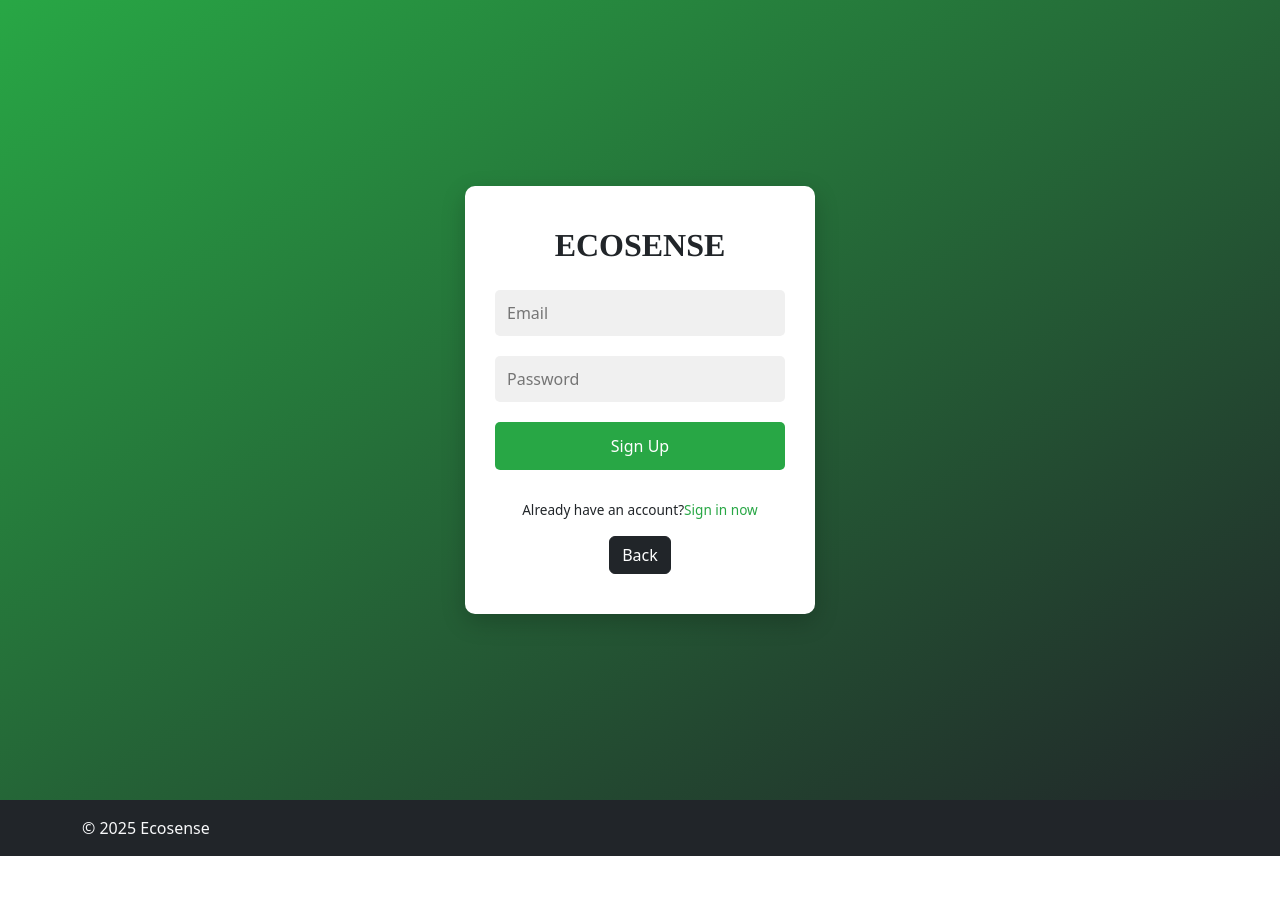
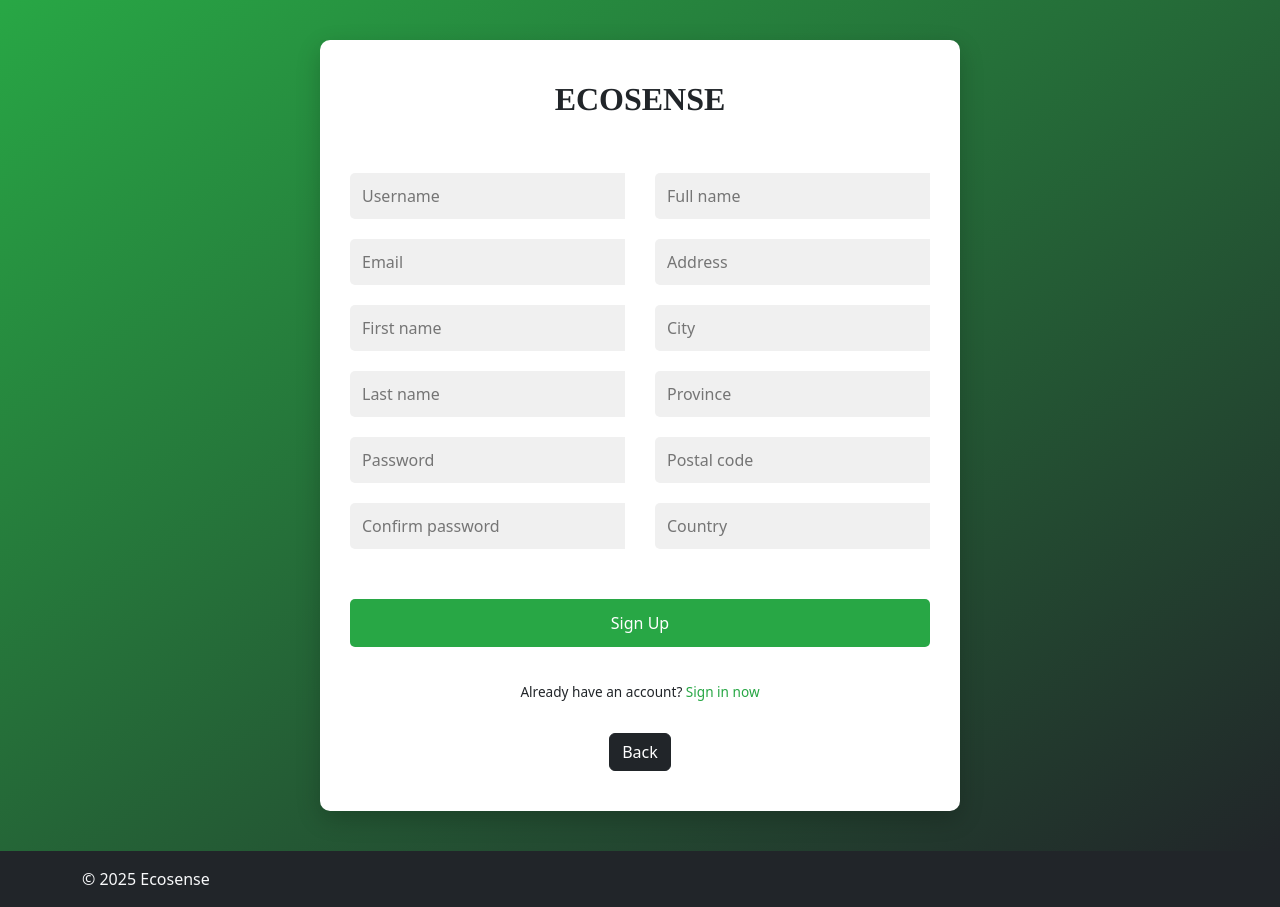
Before and after one commit to MichaelBarbi/Ecosense, a Django app: template templates/register.html in a window 1280 px wide. Shown: the part 87-994 px from the top of the page. Before the commit the page ends 943 px from the top, so only its background shows below. Run offline with Django 5.2, Linux system fonts and the light colour scheme; the template is opened without the code that fills it, so the values that code supplies are empty; parts of the project's set-up code (start-up, migrations or seed data) failed here and were passed over.

Commit message:
fixed some grapichal errors + added more customization to the register page

```diff
--- a/templates/base.html
+++ b/templates/base.html
@@ -39,7 +39,7 @@
         <!-- Navbar -->
         {% if request.path != '/login/' and request.path != '/register/' %}
             {% if user.is_authenticated and user.customer %}
-                {% include "navbar.html" %}
+                {% include "navbar/navbar.html" %}
             {% elif user.is_authenticated and user.staff %}
                 {% include "navbar_staff.html" %}
             {% else %}
--- a/templates/login.html
+++ b/templates/login.html
@@ -133,7 +133,7 @@
                 </div>
 
                 <div class="checkbox-group">
-                    <label><input type="checkbox" />Remember me</label>
+                    <label><input type="checkbox" /> Remember me</label>
                 </div>
 
                 <button type="submit" class="login-button">Sign In</button>
--- a/templates/register.html
+++ b/templates/register.html
@@ -9,10 +9,11 @@
 
     #overlayCard {
         background: linear-gradient(to bottom right, #28a745, #212529);
-        height: 100vh;
+        height: auto;
         display: flex;
         justify-content: center;
         align-items: center;
+        padding: 5vh 0px;
     }
 
     .login-wrapper {
@@ -20,13 +21,47 @@
         padding: 40px 30px;
         border-radius: 10px;
         box-shadow: 0 8px 24px rgba(0, 0, 0, 0.2);
-        width: 350px;
+        width: 80vh;
         max-width: 90%;
+        display: inline-block;
+    }
+
+    .login-form {
+        width: 100%;
+        display: flex;
+        gap: 30px;
+        flex-direction: column
+    }
+
+    .form-column-wrapper {
+        display: flex;
+        gap: 30px;
+        flex-direction: row;
+    }
+
+    @media (max-width: 768px) {
+    .form-column-wrapper {
+        flex-direction: column;
+    }
+}
+
+    .form-column {
+        margin: 0px auto;
+        width: 100%;
     }
 
     .login-form h2 {
         text-align: center;
         margin-bottom: 25px;
+        color: #212529;
+        font-family: "Tinos", serif;
+        font-weight: 700;
+        font-style: normal;
+    }
+
+    h3 {
+        font-size: 1.2em;
+        margin: 45px 0px 25px 0px;
         color: #212529;
         font-family: "Tinos", serif;
         font-weight: 700;
@@ -91,7 +126,8 @@
 
     .signup-text {
         text-align: center;
-        margin-top: 30px;
+        margin-top: 5px;
+        margin-bottom: 0px;
         font-size: 0.85rem;
         color: #212529;
     }
@@ -109,6 +145,11 @@
         color: white;
         text-decoration: none
     }
+
+    .fieldError {
+        color: red;
+        margin-top: 10px;
+    }
 </style>
 
 {% endblock extra_css %}
@@ -116,25 +157,103 @@
 {% block content %}
     <div id="overlayCard">
         <div class="login-wrapper">
-            <form class="login-form">
-
+            <form class="login-form" method="post" action="{% url 'register' %}">
+                {% csrf_token %}
                 <h2>ECOSENSE</h2>
 
+                <div class="form-column-wrapper">
+                    <div class="form-column">
                         <div class="input-group">
                             <label>
-                        <input type="email" placeholder="Email" required />
+                                <input type="text" placeholder="Username" name="username" required />
                             </label>
+                            <span class="fieldError">{{ form.username.errors }}</span>
                         </div>
 
                         <div class="input-group">
                             <label>
-                        <input type="password" placeholder="Password" required />
+                                <input type="email" placeholder="Email" name="email" required />
                             </label>
+                            <span class="fieldError">{{ form.email.errors }}</span>
+                        </div>
+
+                        <div class="input-group">
+                            <label>
+                                <input type="text" placeholder="First name" name="first_name" required />
+                            </label>
+                            <span class="fieldError">{{ form.first_name.errors }}</span>
+                        </div>
+
+                        <div class="input-group">
+                            <label>
+                                <input type="text" placeholder="Last name" name="last_name" required />
+                            </label>
+                            <span class="fieldError">{{ form.last_name.errors }}</span>
+                        </div>
+
+                        <div class="input-group">
+                            <label>
+                                <input type="password" placeholder="Password" name="password" required />
+                            </label>
+                            <span class="fieldError">{{ form.password.errors }}</span>
+                        </div>
+
+                        <div class="input-group">
+                            <label>
+                                <input type="password" placeholder="Confirm password" name="confirm_password" required />
+                            </label>
+                            <span class="fieldError">{{ form.confirm_password.errors }}</span>
+                        </div>
+                    </div>
+
+                    <div class="form-column">
+                        <div class="input-group">
+                            <label>
+                                <input type="text" placeholder="Full name" name="fullName" required />
+                            </label>
+                            <span class="fieldError">{{ form.fullName.errors }}</span>
+                        </div>
+
+                        <div class="input-group">
+                            <label>
+                                <input type="text" placeholder="Address" name="address" required />
+                            </label>
+                            <span class="fieldError">{{ form.address.errors }}</span>
+                        </div>
+
+                        <div class="input-group">
+                            <label>
+                                <input type="text" placeholder="City" name="city" required />
+                            </label>
+                            <span class="fieldError">{{ form.city.errors }}</span>
+                        </div>
+
+                        <div class="input-group">
+                            <label>
+                                <input type="text" placeholder="Province" name="province" required />
+                            </label>
+                            <span class="fieldError">{{ form.province.errors }}</span>
+                        </div>
+
+                        <div class="input-group">
+                            <label>
+                                <input type="text" placeholder="Postal code" name="postalCode" required />
+                            </label>
+                            <span class="fieldError">{{ form.postalCode.errors }}</span>
+                        </div>
+
+                        <div class="input-group">
+                            <label>
+                                <input type="text" placeholder="Country" name="country" required />
+                            </label>
+                            <span class="fieldError">{{ form.country.errors }}</span>
+                        </div>
+                    </div>
                 </div>
 
                 <button type="submit" class="login-button">Sign Up</button>
 
-                <p class="signup-text">Already have an account?<a href="/login/">Sign in now</a></p>
+                <p class="signup-text">Already have an account?<a href="/login/"> Sign in now</a></p>
 
                 <div id="back" class="col text-center">
                     <button type="button" class="btn btn-dark"><a href="{% url 'home' %}">Back</a></button>
@@ -143,3 +262,20 @@
         </div>
     </div>
 {% endblock content %}
+
+{% block extra_js %}
+<script>
+
+    // If it is a refresh, then I reset the form
+    if (performance.navigation.type === performance.navigation.TYPE_RELOAD) {
+        window.addEventListener('load', function () {
+            const form = document.querySelector('form');
+            if (form) form.reset();
+
+            // I remove also the errors in span
+            document.querySelectorAll('.errorlist, .error-message').forEach(el => el.remove());
+        });
+    }
+
+</script>
+{% endblock %}
```
Lines whose indentation alone changed are shown as unchanged.
